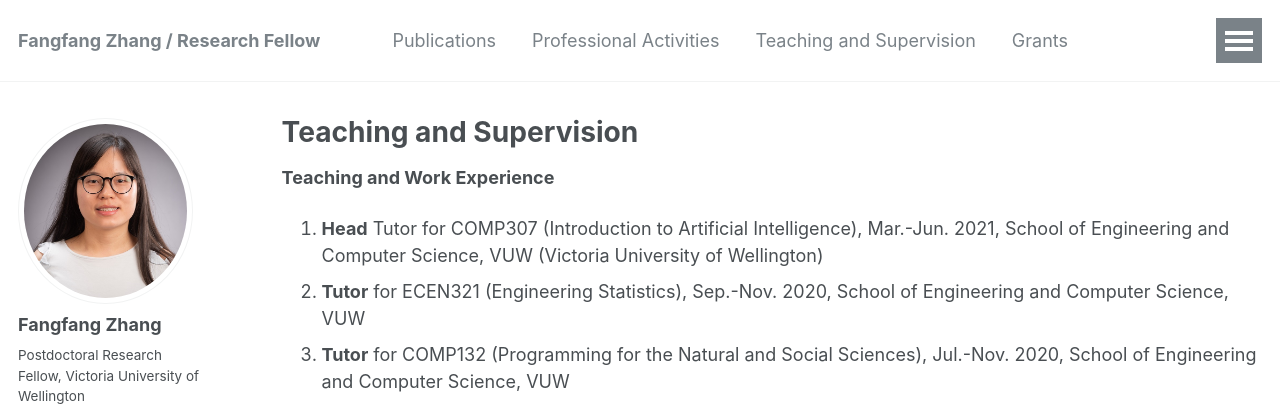
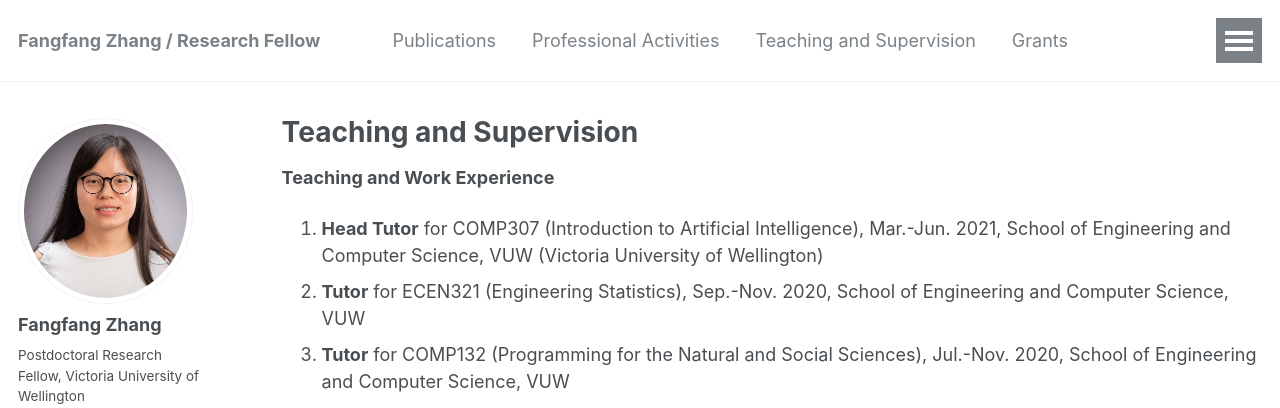
Before and after one commit to fangfang-zhang/fangfang-zhang.github.io, a Jekyll site: the page built from _pages/teaching.md, in a window 1280 px wide and 1368 px high. Shown: the top 408 px of the window. Built offline with Jekyll 4.4.1, drawn with Linux system fonts in a browser that asks for light colours; some web fonts are replaced.

```diff
--- a/_pages/teaching.md
+++ b/_pages/teaching.md
@@ -7,7 +7,7 @@ author_profile: true
 
 **Teaching and Work Experience**
 <ol>
-<li> <b>Head</b> Tutor for COMP307 (Introduction to Artificial Intelligence), Mar.-Jun. 2021, School of Engineering and Computer Science, VUW (Victoria University of Wellington) </li>
+<li> <b>Head Tutor</b> for COMP307 (Introduction to Artificial Intelligence), Mar.-Jun. 2021, School of Engineering and Computer Science, VUW (Victoria University of Wellington) </li>
 <li> <b>Tutor</b> for ECEN321 (Engineering Statistics), Sep.-Nov. 2020, School of Engineering and Computer Science, VUW </li>
 <li> <b>Tutor</b> for COMP132 (Programming for the Natural and Social Sciences), Jul.-Nov. 2020, School of Engineering and Computer Science, VUW </li>
 <li> <b>Research Assistant</b> for Marsden Fund, Jul.-Dec. 2020, VUW </li>
```
